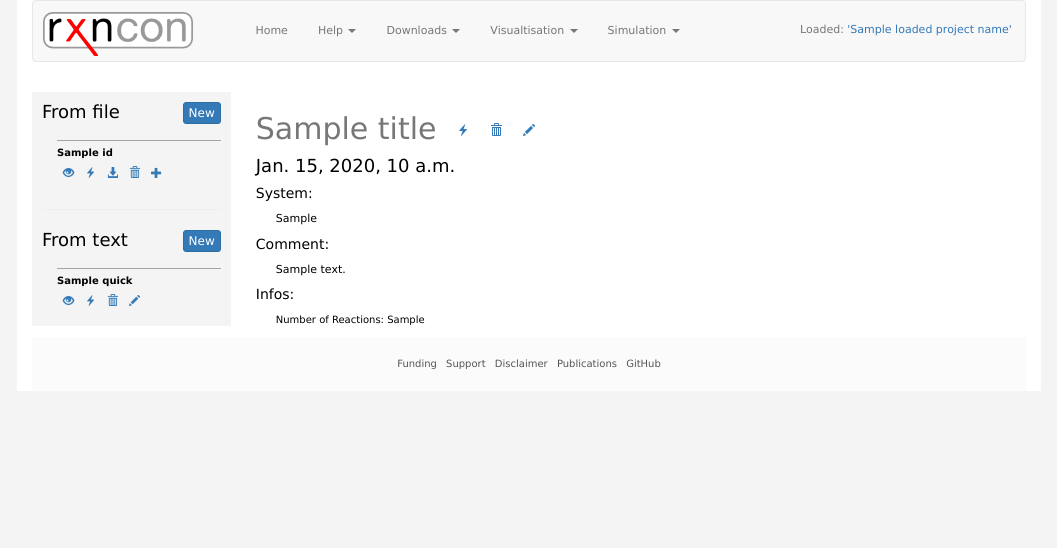
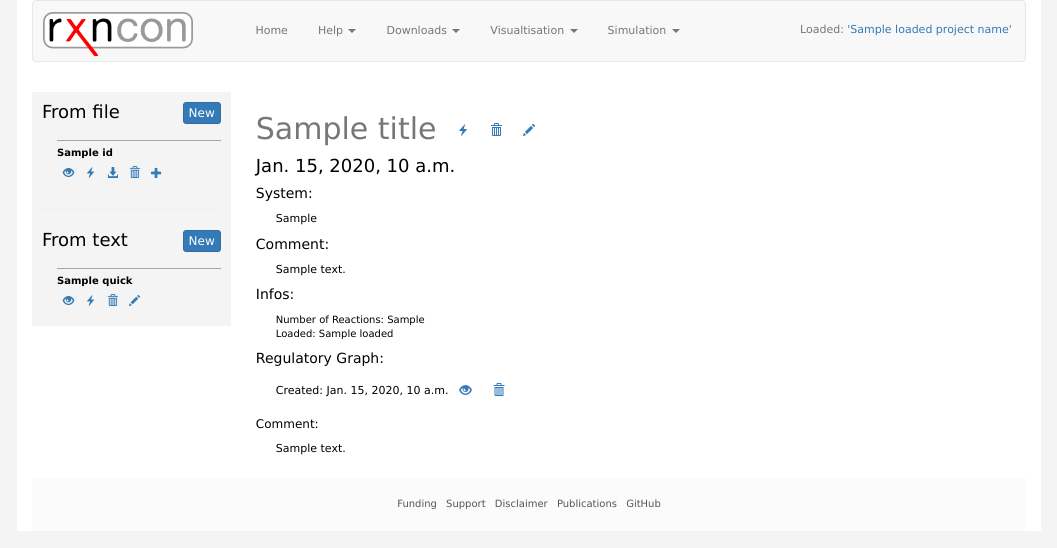
Before and after one commit to rxncon/workbench, a Django app: template src/templates/quick_detail.html in a window 1280 px wide. Shown: the top 548 px of the page, without its empty margins (111-1168 px from the left). Run offline with Django 3.2, Linux system fonts and the light colour scheme; the template is opened without the code that fills it: most values are stand-ins (such as "Sample title", 1, 10 or a date in 2020); some libraries are stand-ins or nearby versions.

Commit message:
Fixed logo reference bug enhanced detail view for quick format

```diff
--- a/src/quick_format/views.py
+++ b/src/quick_format/views.py
@@ -22,6 +22,7 @@ def quick_detail(request, id):
         "title": instance.name,
         "instance": instance,
         "nr_reactions": len(rxncon_system.rxncon_system.reactions),
+        "loaded": instance.loaded,
     }
     return render(request, "quick_detail.html", context_data)
 
--- a/src/templates/base_header.html
+++ b/src/templates/base_header.html
@@ -2,7 +2,7 @@
   <div class="container-fluid">
     <div class="navbar-header">
       <a class="navbar-brand" href="/">
-        <img src="static/img/rxncon_logo_stretch.png" alt="rxncon"/>
+        <img src="/static/img/rxncon_logo_stretch.png" alt="rxncon"/>
     </a>
     </div>
     <ul class="nav navbar-nav">
--- a/src/templates/quick_detail.html
+++ b/src/templates/quick_detail.html
@@ -33,7 +33,29 @@
         <h5>Infos:</h5>
         <ul>
             <li>Number of Reactions: {{ nr_reactions }}</li>
+            <li>Loaded: {{ loaded }}</li>
+            <!--TODO add loaded to quick-->
         </ul>
+
+        {% if instance.reg_graph %}
+            <h5>Regulatory Graph:</h5>
+            <p style="display: inline-block">Created: {{ instance.reg_graph.timestamp }}
+                <div class="btn-group btn-group-sm" role="group">
+                    <a href="{{ instance.reg_graph.get_download_url }}" class="btn btn-sm" role="button" title="Show">
+                        <span class="glyphicon glyphicon-eye-open" aria-hidden="true"></span>
+                    </a>
+                    <a href="{% url 'graphs:delete' pk=instance.reg_graph.pk %}" class="btn btn-sm" role="button"
+                       title="Delete File">
+                        <span class="glyphicon glyphicon-trash" aria-hidden="true"></span>
+                    </a>
+                </div>
+            {% if instance.reg_graph.comment %}
+                <h6>Comment: </h6>
+                    {{ instance.reg_graph.comment | linebreaks}}
+                </p>
+            {% endif %}
+
+        {% endif %}
     </div>
 </div>
 
```
Also changed, not shown: src/db.sqlite3.
